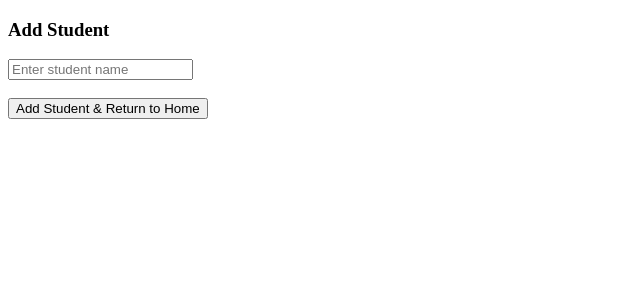
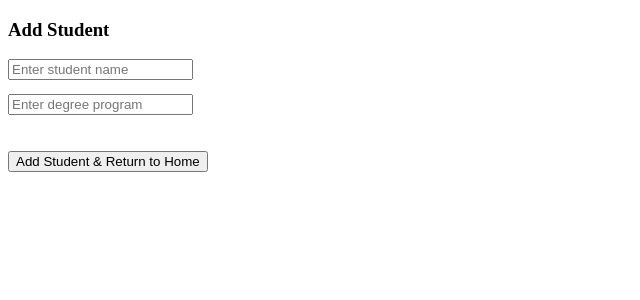
Before and after one commit to ayebravo/student-list, an Angular app: page /add-student in a window 1280 px wide. Shown: the top 300 px of the page, without its empty margins (0-640 px from the left). Built offline with nearby package versions, Linux system fonts and the light colour scheme.

Commit message:
Got the degree input functionality working!

```diff
--- a/src/app/add-student/add-student.component.css
+++ b/src/app/add-student/add-student.component.css
@@ -0,0 +1,7 @@
+input {
+    display: block;
+}
+
+input#studentName {
+    margin-bottom: 1em;
+}
--- a/src/app/add-student/add-student.component.html
+++ b/src/app/add-student/add-student.component.html
@@ -6,7 +6,13 @@
     type="text"
     placeholder="Enter student name"
     [(ngModel)]="studentName"
-    >
+    id="studentName"
+>
+<input
+    type="text"
+    placeholder="Enter degree program"
+    [(ngModel)]="degreeProgram"
+>
 
 <br>
 <br>
--- a/src/app/add-student/add-student.component.ts
+++ b/src/app/add-student/add-student.component.ts
@@ -21,12 +21,13 @@ export class AddStudentComponent implements OnInit {
   }
 
   studentName = "";
+  degreeProgram = "";
 
   addStudent() {
     //this.router.navigateByUrl("/");
     this.studentsDataSvc.addStudent({
       name: this.studentName,
-      degreeProgram: "Unknown"
+      degreeProgram: this.degreeProgram
     });
 
     this.location.back(); // This acts as pressing the backward button in the browser
```
